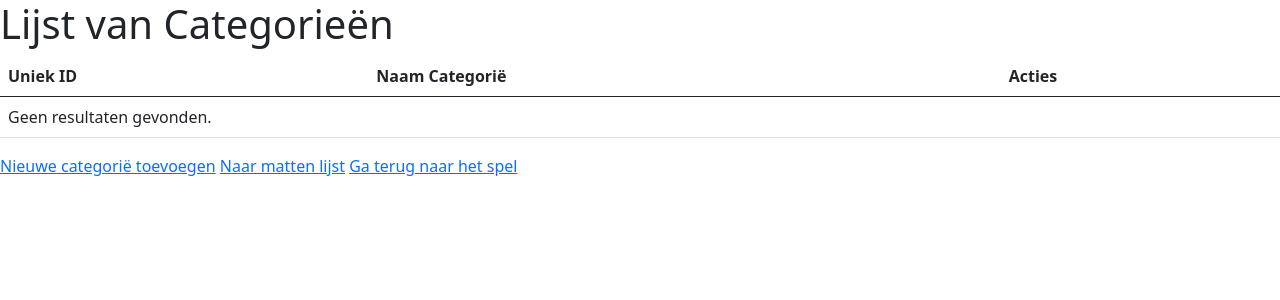
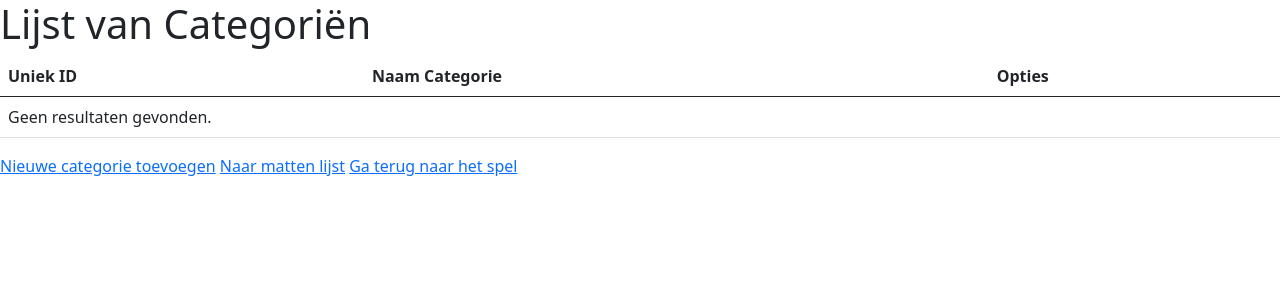
Before and after one commit to TimoHogeveen/BeebotOnline, a Symfony app: template templates/category/index.html.twig in a window 1280 px wide. Shown: the top 300 px of the page. Run offline with Twig, Linux system fonts and the light colour scheme; the template is opened without the code that fills it, so the values that code supplies are empty; some libraries are stand-ins or nearby versions.

Commit message:
Paar kleine taal fouten veranderd

```diff
--- a/templates/category/index.html.twig
+++ b/templates/category/index.html.twig
@@ -1,16 +1,16 @@
 {% extends 'base.html.twig' %}
 
-{% block title %}Lijst van Categorieën{% endblock %}
+{% block title %}Lijst van Categoriën{% endblock %}
 
 {% block body %}
-    <h1>Lijst van Categorieën</h1>
+    <h1>Lijst van Categoriën</h1>
 
     <table class="table">
         <thead>
             <tr>
                 <th>Uniek ID</th>
-                <th>Naam Categorië</th>
-                <th>Acties</th>
+                <th>Naam Categorie</th>
+                <th>Opties</th>
             </tr>
         </thead>
         <tbody>
@@ -31,7 +31,7 @@
         </tbody>
     </table>
 
-    <a href="{{ path('category_new') }}">Nieuwe categorië toevoegen</a>
+    <a href="{{ path('category_new') }}">Nieuwe categorie toevoegen</a>
     <a href="{{ path('mat_index') }}">Naar matten lijst</a>
     <a href="{{ path('emulator') }}">Ga terug naar het spel</a>
 {% endblock %}
--- a/templates/emulator/index.html.twig
+++ b/templates/emulator/index.html.twig
@@ -80,7 +80,7 @@
 <div class="options">
 {% if app.user %}
     <a href="{{ path('mat_index') }}">Naar matten lijst</a>
-    <a href="{{ path('category_index') }}">Naar categorieën lijst</a>
+    <a href="{{ path('category_index') }}">Naar categoriën lijst</a>
     <a href="{{ path('app_logout') }}">Uitloggen</a>
  {% else %}
     <a href="{{ path('app_login') }}">Inloggen</a>
--- a/templates/mat/index.html.twig
+++ b/templates/mat/index.html.twig
@@ -11,7 +11,8 @@
                 <th>Uniek ID</th>
                 <th>Naam</th>
                 <th>Afbeelding bestand naam</th>
-                <th>Acties</th>
+                <th>Toegevoegd door</th>
+                <th>Opties</th>
             </tr>
         </thead>
         <tbody>
```
